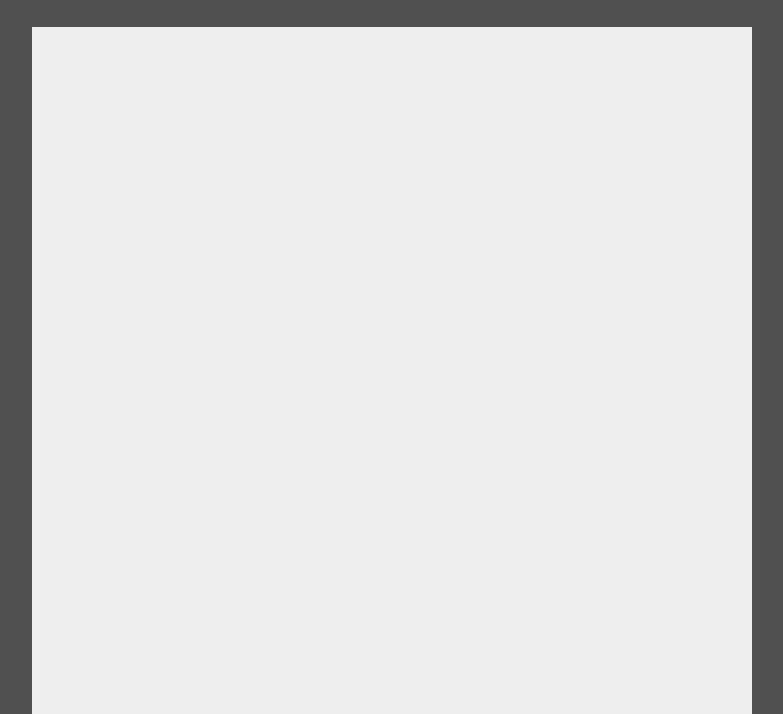
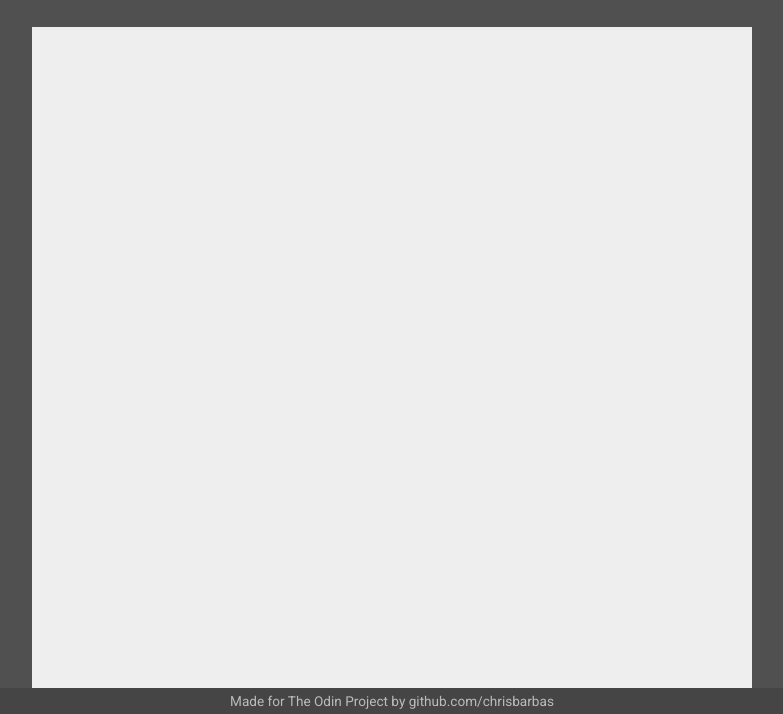
Before and after one commit to chrisbarbas/etch-a-sketch, a plain HTML site: page index.html in a window 1280 px wide. Shown: the part 86-800 px from the top of the page, without its empty margins (248-1031 px from the left). Drawn offline with Linux system fonts and the light colour scheme.

Commit message:
added footer

```diff
--- a/index.html
+++ b/index.html
@@ -37,6 +37,9 @@
             </div>
         </div>
     </div>
+    <div class="footer">
+        Made for The Odin Project by github.com/chrisbarbas
+    </div>
     <script src="script.js"></script>
 </body>
 
--- a/style.css
+++ b/style.css
@@ -152,3 +152,18 @@ h1 #blueslash {
   width: 100%;
   height: 50px;
 }
+
+.footer {
+  font-size: 0.85rem;
+  display: flex;
+  justify-content: center;
+  align-items: center;
+  position: fixed;
+  height: 26px;
+  color: #BBB;
+  background-color: #464545;
+  bottom: 0px;
+  left: 0px;
+  right: 0px;
+  margin-bottom: 0px;
+}
```
